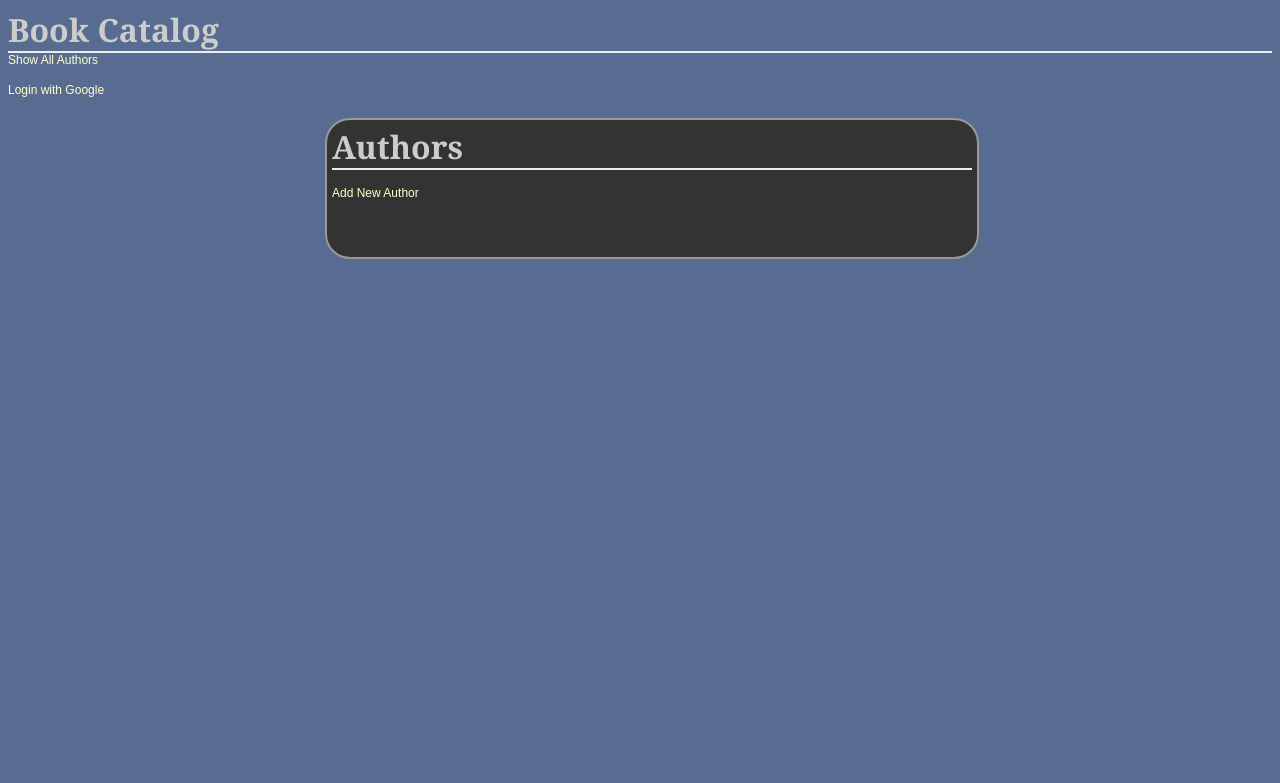
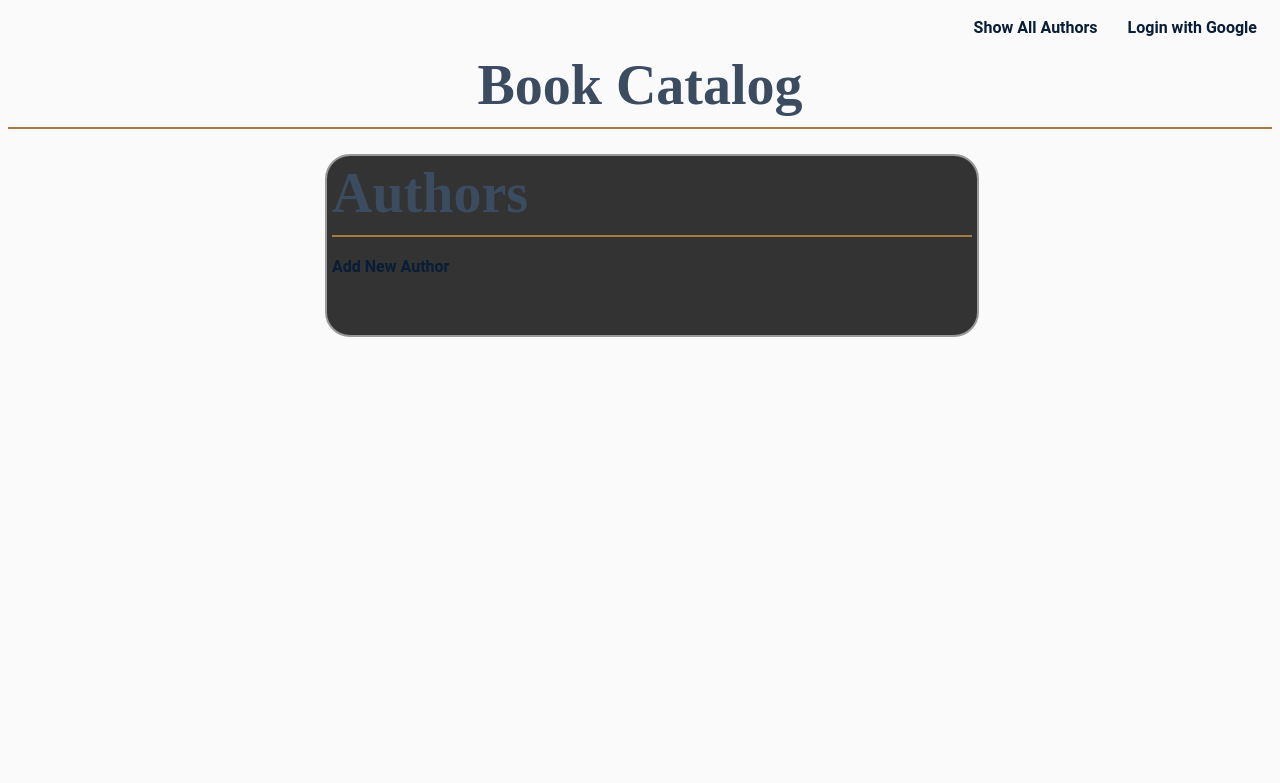
Before and after one commit to alexandrabaturina/Book-Catalog, a Flask app: page / in a window 1280 px wide. Shown: the top 783 px of the page. Run offline with Flask 2, Linux system fonts and the light colour scheme; data that the repository does not hold is empty; parts of the project's set-up code (start-up, migrations or seed data) failed here and were passed over.

Commit message:
feat: add nav menu

```diff
--- a/static/styles.css
+++ b/static/styles.css
@@ -1,29 +1,30 @@
 body {
-  font-family: sans-serif;
-  background-color: #586c91;
+  font-family: 'Roboto', sans-serif;
+  background-color: #fafafa;
+  color: #3b4b60;
 }
 
 h1, h2 {
-  color: #CCCCCC;
-  font-family: 'Georgia', serif;
-  margin: 0;
+  font-family: 'Lora', serif;
 }
+
 h1 {
-  border-bottom: 2px solid #eee;
+  font-size: 3.5em;
+  margin-top: 0;
+  padding-bottom: 10px;
+  margin-bottom: 20px;
+  border-bottom: 2px solid #a77b3f;
 }
 
 h2 {
-  font-size: 1.2em;
-}
-
-p {
-  color: #CCCCCC;
+  font-size: 2.5em;
 }
 
 a {
   text-decoration: none;
-  color:#FFFFCC;
-  font-size: .75em;
+  color: #091d36;
+  font-size: 1em;
+  font-weight: 600;
 }
 
 .pane {
@@ -39,6 +40,20 @@ a {
 }
 
 .header {
-  left:50%;
+  /* left:50%; */
   text-align: center;
 }
+
+.nav-menu {
+  display: flex;
+  flex-direction: row;
+  justify-content: flex-end;
+}
+
+ul {
+  list-style-type: none;
+}
+
+li {
+  padding: 10px 15px 0 15px;
+}
--- a/templates/header.html
+++ b/templates/header.html
@@ -1,13 +1,26 @@
-<div><h1>Book Catalog</h1></div>
-<div>
-	<a href="{{url_for('showCategories')}}">Show All Authors</a> 	<br>
+<div class="header">
+	<nav>
+		<ul class="nav-menu">
+			{% if 'username' not in session %}
+				<li>
+					<a href="{{url_for('showCategories')}}">Show All Authors</a>
+				</li>
+				<li>
+					<a href="{{url_for('showLogin')}}" > Login with Google </a>
+				</li>
+			{% endif %}
 
-	{% if 'username' not in session %}
-		<p><a href="{{url_for('showLogin')}}" > Login with Google </a></p>
-	{% endif %}
+			{% if 'username' in session %}
+				<li>Welcome {{session['username']}}</li>
+				<li>
+					<a href="{{url_for('showCategories')}}">Show All Authors</a>
+				</li>
+				<li>
+					<a href="{{url_for('gdisconnect')}}">Logout</a>
+				</li>
+			{% endif %}
+		</ul>
+	</nav>
 
-	{% if 'username' in session %}
-		<a href="{{url_for('gdisconnect')}}"> Welcome {{session['username']}} <br>Logout</a>
-	{% endif %}
-
+	<h1>Book Catalog</h1>
 </div>
```
